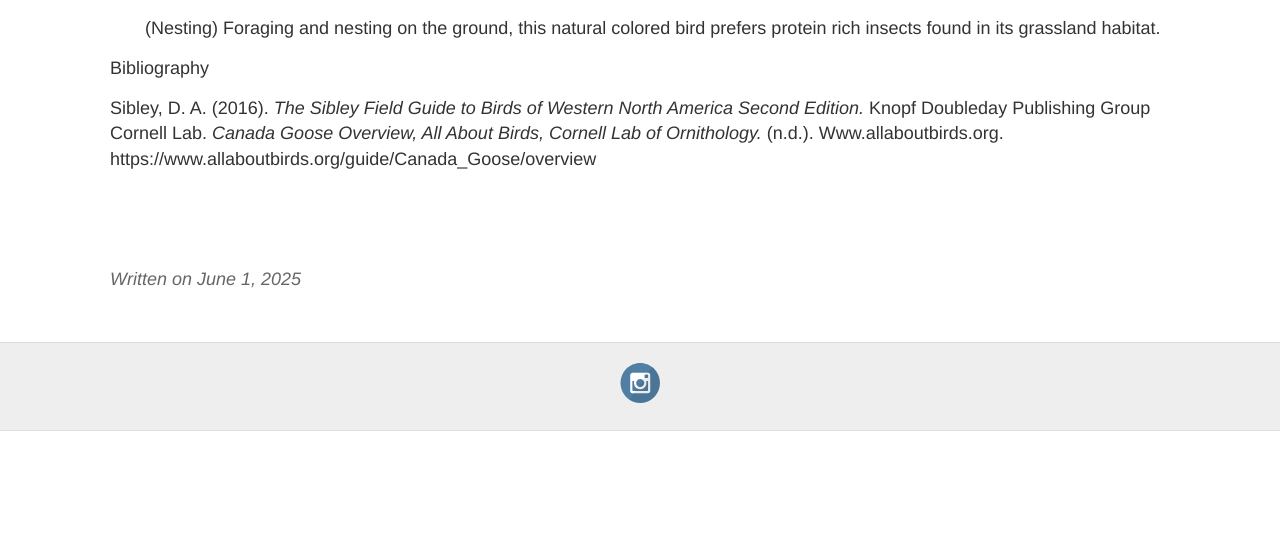
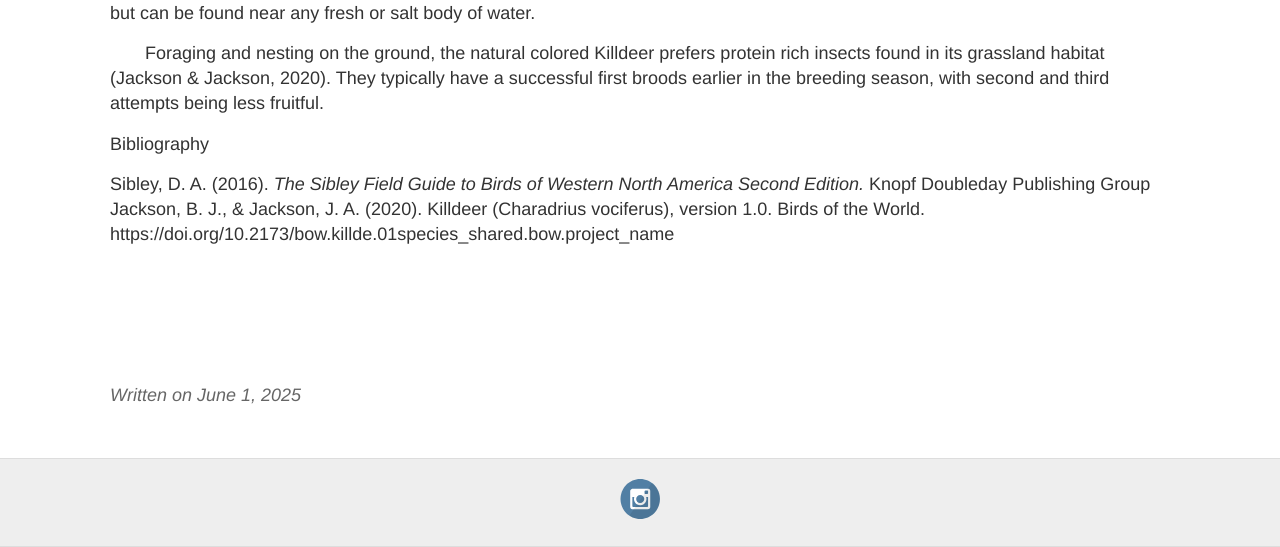
Before and after one commit to BenBockPhotography/benbockphotography.github.io, a Jekyll site: the page built from _posts/2025-06-01-038.md, in a window 1280 px wide. Shown: the part 624-1171 px from the top of the page. Built offline with Jekyll 4.4.1, drawn with Linux system fonts in a browser that asks for light colours; before the commit the page ends 1055 px from its top, so only the background shows below that; some of the changed text lies outside the part shown.

Commit message:
Killdeer done

```diff
--- a/_posts/2025-06-01-038.md
+++ b/_posts/2025-06-01-038.md
@@ -6,16 +6,18 @@ title: Bird Blurbs, Killdeer
 ![_config.yml]({{ site.baseurl }}/images/038/Killdeer.jpg)
 &nbsp;&nbsp;&nbsp;&nbsp;&nbsp;&nbsp; Bird Blurbs, Killdeer edition! The Killdeer (*Charadrius vociferus*) is a pint sized shorebird found in North and South America (Sibley, 2016). Large relative to its plover siblings, this particular photo was taken at the Tualatin River National Wildlife Preserve, a place witch has become a local favorite of mine since the summer loops have opened up.
 
-&nbsp;&nbsp;&nbsp;&nbsp;&nbsp;&nbsp; What's a plover
+&nbsp;&nbsp;&nbsp;&nbsp;&nbsp;&nbsp; The Plovers are a group of shore birds best defined by their long legs and small stocky bodies. They reside typically on beaches but can be found near any fresh or salt body of water.
 
-&nbsp;&nbsp;&nbsp;&nbsp;&nbsp;&nbsp; (Nesting) Foraging and nesting on the ground, this natural colored bird prefers protein rich insects found in its grassland habitat.
+&nbsp;&nbsp;&nbsp;&nbsp;&nbsp;&nbsp; Foraging and nesting on the ground, the natural colored Killdeer prefers protein rich insects found in its grassland habitat (Jackson & Jackson, 2020). They typically have a successful first broods earlier in the breeding season, with second and third attempts being less fruitful.
 
 
 Bibliography
 
 Sibley, D. A. (2016). *The Sibley Field Guide to Birds of Western North America Second Edition.* Knopf Doubleday Publishing Group
-Cornell Lab. *Canada Goose Overview, All About Birds, Cornell Lab of Ornithology.* (n.d.). Www.allaboutbirds.org. https://www.allaboutbirds.org/guide/Canada_Goose/overview
+Jackson, B. J., & Jackson, J. A. (2020). Killdeer (Charadrius vociferus), version 1.0. Birds of the World. https://doi.org/10.2173/bow.killde.01species_shared.bow.project_name
 
 ‌
 
 ‌
+
+‌
```
